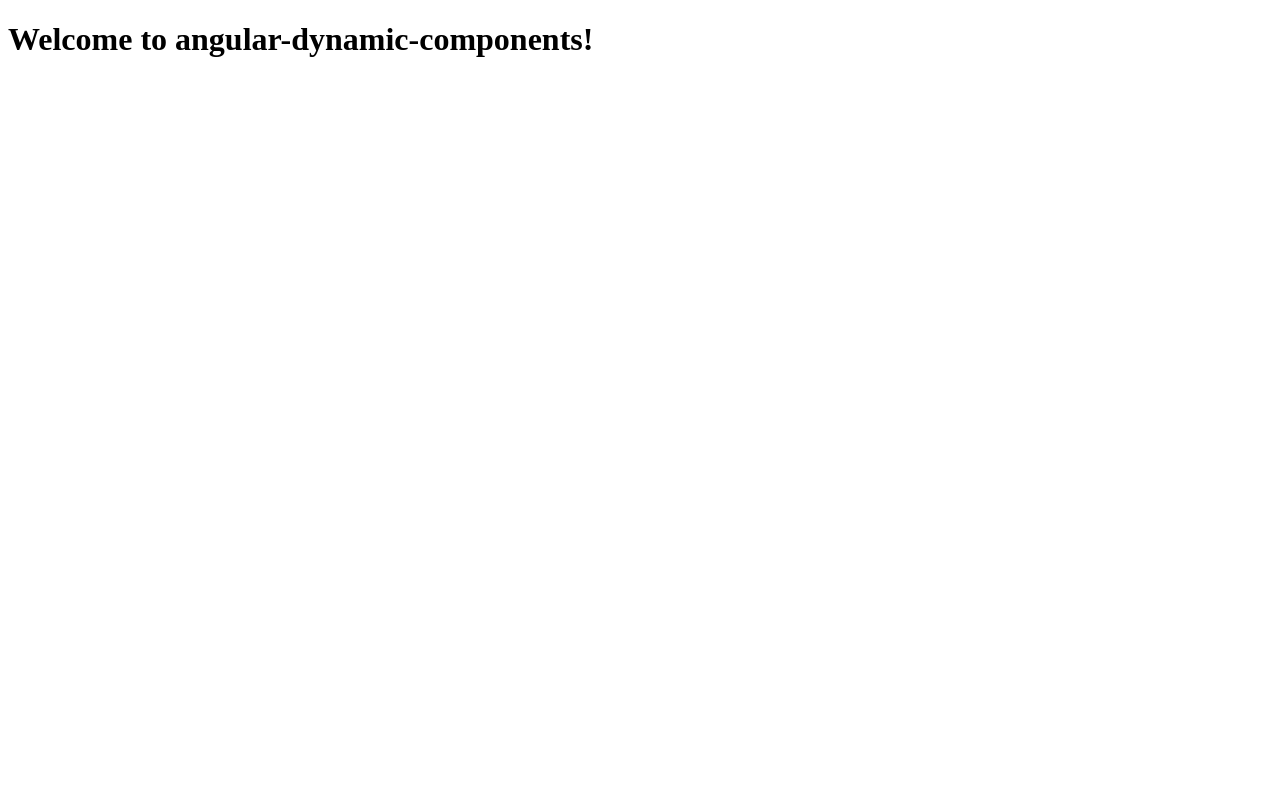
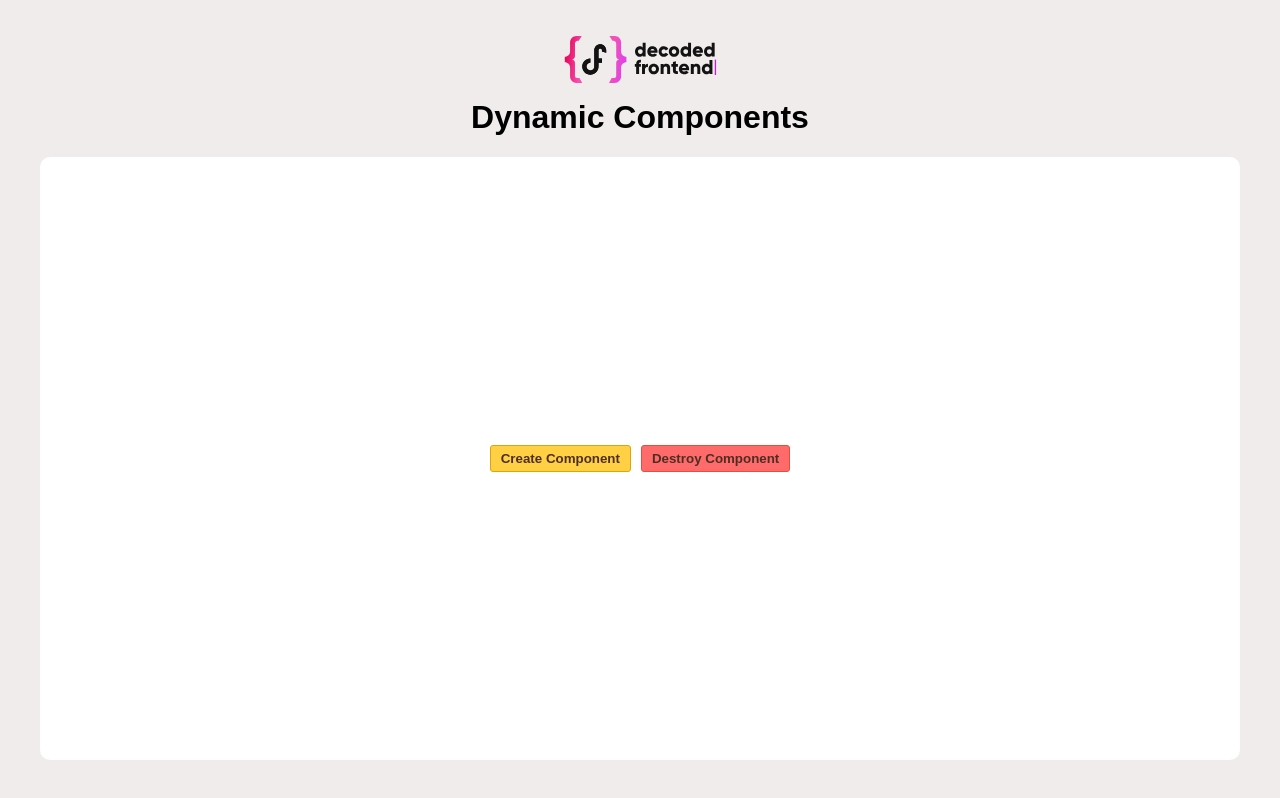
Before and after one commit to DMezhenskyi/angular-dynamic-components, an Angular app: page / in a window 1280 px wide. Built offline with nearby package versions, Linux system fonts and the light colour scheme.

Commit message:
initial state

```diff
--- a/src/app/app.component.ts
+++ b/src/app/app.component.ts
@@ -1,17 +1,22 @@
-import { Component } from '@angular/core';
-import { RouterOutlet } from '@angular/router';
+import { Component } from "@angular/core";
 
+// prettier-ignore
 @Component({
-  selector: 'app-root',
+  selector: "app-root",
   standalone: true,
-  imports: [RouterOutlet],
   template: `
-    <h1>Welcome to {{title}}!</h1>
+    <img class="logo" src="./logo.svg" alt="Decoded Frontend" />
+    <h1 class="page-title">Dynamic Components</h1>
 
-    <router-outlet />
+    <main id="content">
+      <section class="toolbar">
+        <button (click)="createComponent()" class="create">Create Component</button>
+        <button (click)="destroyComponent()" class="destroy">Destroy Component</button>
+      </section>
+    </main>
   `,
-  styles: [],
 })
 export class AppComponent {
-  title = 'angular-dynamic-components';
+  createComponent() {}
+  destroyComponent() {}
 }
--- a/src/styles.scss
+++ b/src/styles.scss
@@ -1 +1,146 @@
 /* You can add global styles to this file, and also import other style files */
+body,
+html {
+  padding: 0;
+  margin: 0;
+  font-family: "Poppins", sans-serif;
+}
+
+.close,
+.action {
+  position: absolute;
+  top: 10px;
+  right: 15px;
+  font-size: 10px;
+}
+.page-title {
+  margin-top: 0;
+}
+.logo {
+  margin-top: -20px;
+}
+app-root {
+  height: 100vh;
+  display: flex;
+  align-items: center;
+  justify-content: center;
+  flex-direction: column;
+  background-color: #f0ecec;
+  padding: 40px;
+  box-sizing: border-box;
+}
+
+#content {
+  height: 90vh;
+  display: flex;
+  align-items: center;
+  justify-content: center;
+  flex-direction: column;
+  width: 100%;
+  height: 100%;
+  border-radius: 10px;
+  background: white;
+}
+.button-icon {
+  background: #fafafa;
+  border: #666 dashed 1px;
+  border-radius: 5px;
+
+  min-width: 25px;
+  min-height: 25px;
+  display: flex;
+  align-items: center;
+  justify-content: center;
+  // margin-left: 4px;
+}
+
+app-widget {
+  min-width: 400px;
+  border: #eceff1 1px solid;
+  padding: 10px;
+  border-radius: 15px;
+  box-shadow: 0 3px 1px -2px #0003, 0 2px 2px #00000024, 0 1px 5px #0000001f;
+  margin-bottom: 10px;
+  button {
+    display: block;
+    margin: 0 auto;
+    background: #fafafa;
+    border: #ccc solid 1px;
+    border-radius: 3px;
+  }
+}
+.widget-actions {
+  background-color: #fafafa;
+  border-top: #eceff1 1px solid;
+  margin: 0 -10px -10px -10px;
+  border-bottom-left-radius: 13px;
+  border-bottom-right-radius: 13px;
+  padding: 15px;
+  display: flex;
+  justify-content: center;
+}
+button {
+  margin: 0 5px;
+  padding: 5px 10px;
+  border-radius: 3px;
+  color: #4d2e23;
+  font-weight: 600;
+  &.create {
+    background-color: #ffd044;
+    border: 1px solid #dba606;
+  }
+  &.destroy {
+    background-color: #ff6b6b;
+    border: 1px solid #e74c3c;
+  }
+}
+.widget-actions button:hover {
+  background-color: #ffd65c;
+}
+.widget-actions button:active {
+  background-color: #e7b51f;
+}
+.widget-header {
+  position: relative;
+  border-bottom: #eceff1 1px solid;
+  margin: 0 -10px 0 -10px;
+  padding: 0 15px 15px 15px;
+}
+.widget-title {
+  font-size: 24px;
+  font-weight: bold;
+}
+.widget-sub-title {
+  font-size: 13px;
+}
+.widget-content {
+  padding: 30px 0;
+  display: flex;
+  justify-content: center;
+  align-items: center;
+  flex-direction: column;
+}
+.sky-condition {
+  font-size: 48px;
+}
+app-button button {
+  display: flex;
+  align-items: center;
+  padding: 5px 10px;
+  border: #ccc solid 1px;
+  border-radius: 5px;
+  cursor: pointer;
+}
+.no-content {
+  padding: 30px 10px;
+  border: #ccc dashed 1px;
+  border-radius: 5px;
+  width: 100%;
+  background-color: #fafafa;
+  font-size: 12px;
+  text-align: center;
+}
+.widget-content {
+  padding: 10px;
+}
+/* You can add global styles to this file, and also import other style files */
```
Also changed, not shown: src/app/widget/weather-content.component.ts (added, +23 -0 lines), src/app/widget/widget.component.ts (added, +24 -0 lines), public/logo.svg (added).
